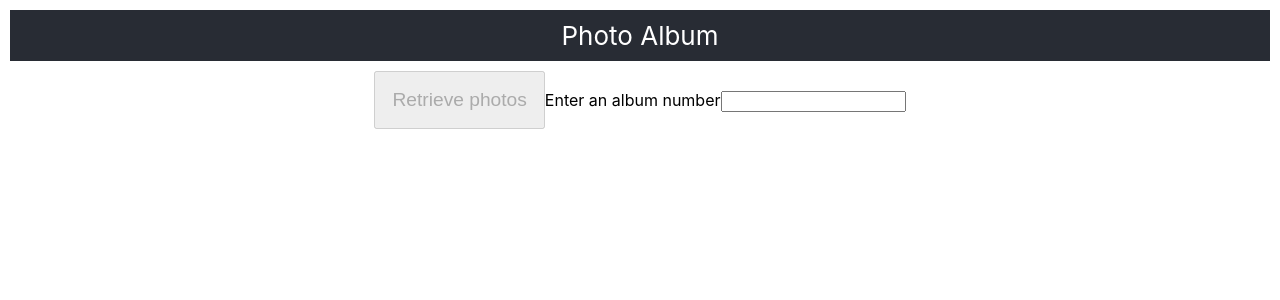
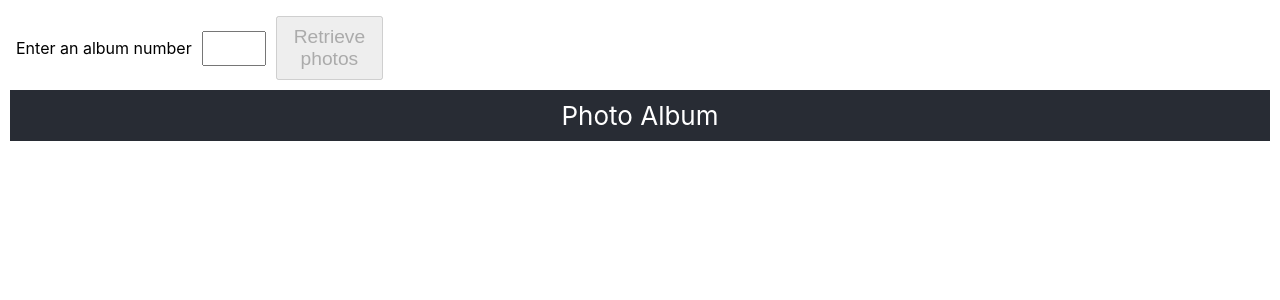
Before and after one commit to jlangr/photoalbum, a React (Create React App) app: page / in a window 1280 px wide. Shown: the top 300 px of the page. Built offline with nearby package versions, Linux system fonts and the light colour scheme.

Commit message:
css and a bit of cleanup

```diff
--- a/src/App.css
+++ b/src/App.css
@@ -1,5 +1,4 @@
 .App {
-  text-align: center;
 }
 
 .App-header {
@@ -14,8 +13,28 @@
   padding: 10px;
 }
 
-.button {
-  padding: 16px;
+.retrieve {
+  display: grid;
+  grid-template-columns: min-content min-content min-content;
+  gap: 10px;
+  align-items: center;
+  margin-left: 16px;
+  margin-top: 16px;
+}
+
+.retrieve label {
+  white-space: nowrap;
+}
+
+.retrieve input {
+  width: 64px;
+  padding: 8px;
+  box-sizing: border-box;
+}
+
+.retrieve button {
+  width: 100%;
+  padding: 8px 16px;
   font-size: 1.2rem;
   cursor: pointer;
 }
@@ -30,3 +49,35 @@
   color: #555;
   cursor: not-allowed;
 }
+
+.photos ul {
+  list-style-type: none;
+  padding: 0;
+}
+
+.photos li {
+  position: relative;
+  margin: 8px 0;
+  padding: 10px;
+  background-color: #f4f4f4;
+  border-radius: 5px;
+  box-shadow: 0 2px 4px rgba(0, 0, 0, 0.1);
+}
+
+/* Custom bullet style for list items with class .photos */
+.photos li::before {
+  content: '';
+  width: 10px;
+  height: 10px;
+  background-color: #3498db;
+  border-radius: 50%; /* circle */
+  position: absolute;
+  left: -20px;
+  top: 50%; /* center vertically */
+  transform: translateY(-50%); /* offset for centering */
+}
+
+.photos li:hover {
+  background-color: #e0e0e0;
+  transition: background-color 0.3s ease;
+}
--- a/src/components/Photo.js
+++ b/src/components/Photo.js
@@ -1,4 +1,4 @@
 export const Photo = ({ photo }) => {
   const photoText = `[${photo.id}] ${photo.title}`
-  return <li key={photo.id}>{photoText}</li>
+  return <li>{photoText}</li>
 }
--- a/src/components/PhotoAlbum.js
+++ b/src/components/PhotoAlbum.js
@@ -16,16 +16,13 @@
   const renderRetrievedPhotos = () =>
     (photos.length === 0
       ? <p>*** No matching photos found for album id {albumNumber}***</p>
-      : <ul id='photos'>
-          {photos.map(photo => (<Photo photo={photo}/>))}
+      : <ul className='photos'>
+          {photos.map(photo => (<Photo key={photo.id} photo={photo}/>))}
         </ul>)
 
   return (
     <>
-      <header className='App-header'>Photo Album{albumNumberForHeader}</header>
-      <button onClick={retrievePhotos} className='button' disabled={isAlbumNumberEmpty()}>
-        Retrieve photos
-      </button>
+      <div className='retrieve'>
         <label id='albumNumberLabel'>Enter an album number</label>
         <input id='albumNumber' type='text'
                required
@@ -33,6 +30,11 @@
                value={albumNumber}
                onChange={e => setAlbumNumber(e.target.value.trim())}
         />
+        <button onClick={retrievePhotos} className='button' disabled={isAlbumNumberEmpty()}>
+          Retrieve photos
+        </button>
+      </div>
+      <header className='App-header'>Photo Album{albumNumberForHeader}</header>
       {photos && renderRetrievedPhotos()}
     </>)
 }
--- a/src/components/__test__/TestPhotos.js
+++ /dev/null
@@ -1,5 +0,0 @@
-export const testPhotos = [
-  { albumId: 1, id: 1, title: 'A', url: 'https://x.com/a', thumbnailUrl: 'https://x.com/at' },
-  { albumId: 1, id: 2, title: 'B', url: 'https://x.com/b', thumbnailUrl: 'https://x.com/bt' },
-  { albumId: 1, id: 3, title: 'C', url: 'https://x.com/c', thumbnailUrl: 'https://x.com/ct' }
-]
```
Also changed, not shown: 1 other file (tests, documents, lock files or other folders). Lines whose indentation alone changed are shown as unchanged.
